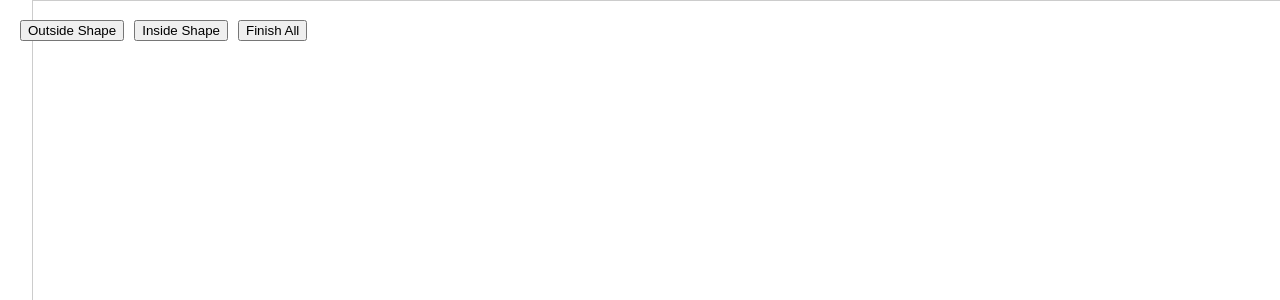
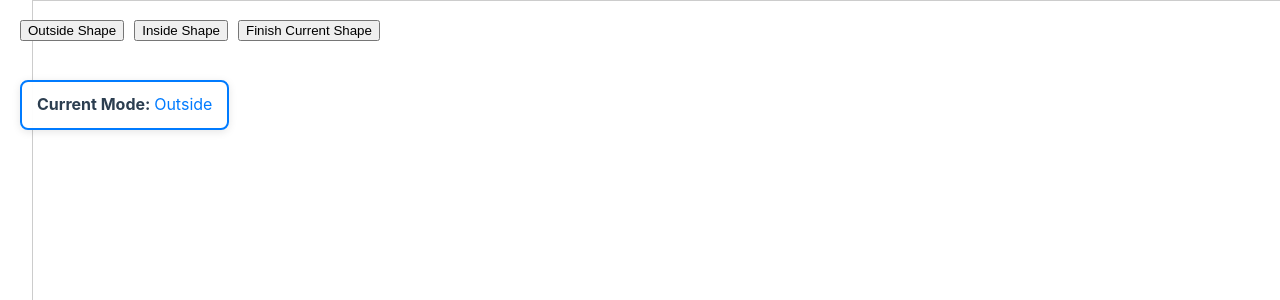
Before and after one commit to dgunseren/InertiaVue, a Vue app: page / in a window 1280 px wide. Shown: the top 300 px of the page. Built offline with nearby package versions, Linux system fonts and the light colour scheme; the HTML template or start-up script is replaced by a standard one.

Commit message:
stable for mode selection

```diff
--- a/src/App.vue
+++ b/src/App.vue
@@ -2,7 +2,10 @@
     <div class="button-container">
       <button class="OutShape-button" @click="setMode('outside')">Outside Shape</button>
       <button class="InsideShape-button" @click="setMode('inside')">Inside Shape</button>
-      <button class="Calculate-button" @click="concludeCurrentShape">Finish All</button>
+      <button class="Calculate-button" @click="concludeCurrentShape">Finish Current Shape</button>
+    </div>
+    <div class="mode-display">
+      Current Mode: <span class="mode-text">{{ currentShapeType }}</span>
     </div>
     <canvas
       ref="canvas"
@@ -24,7 +27,7 @@ export default {
 
   data() {
     return {
-      currentShapeType: null,
+      currentShapeType: 'outside',
       scale: 1.0,
       lines: [],
       shapes: [],
@@ -249,8 +252,6 @@ export default {
     },
     setMode(type) {
       this.currentShapeType = type
-      this.shapeCounter++
-      //this.shapeStore.CreateShape(this.shapeCounter, this.currentShapeType)
       this.initializeNewShape(this.currentShapeType)
     }
   }
@@ -386,4 +387,23 @@ export default {
   color: #999;
   opacity: 1;
 }
+
+.mode-display {
+  position: fixed;
+  top: 80px;
+  left: 20px;
+  z-index: 1000;
+  background: rgba(255, 255, 255, 0.95);
+  padding: 10px 15px;
+  border-radius: 8px;
+  border: 2px solid #007bff;
+  font-size: 16px;
+  font-weight: bold;
+  box-shadow: 0 2px 8px rgba(0, 0, 0, 0.1);
+}
+
+.mode-text {
+  color: #007bff;
+  text-transform: capitalize;
+}
 </style>
```
